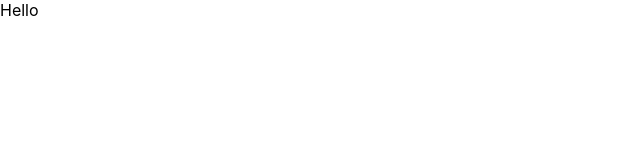
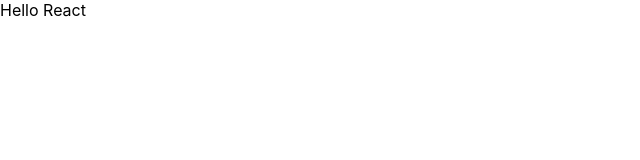
Before and after one commit to Pe103danit/blackout, a React (Create React App) app: page / in a window 1280 px wide. Shown: the top 160 px of the page, without its empty margins (0-640 px from the left). Built offline with nearby package versions, Linux system fonts and the light colour scheme.

Commit message:
Created react app access

```diff
--- a/src/App.jsx
+++ b/src/App.jsx
@@ -1,6 +1,6 @@
 const App = () => {
   return (
-      <div>Hello</div>
+      <div>Hello React</div>
   )
 }
 
```
